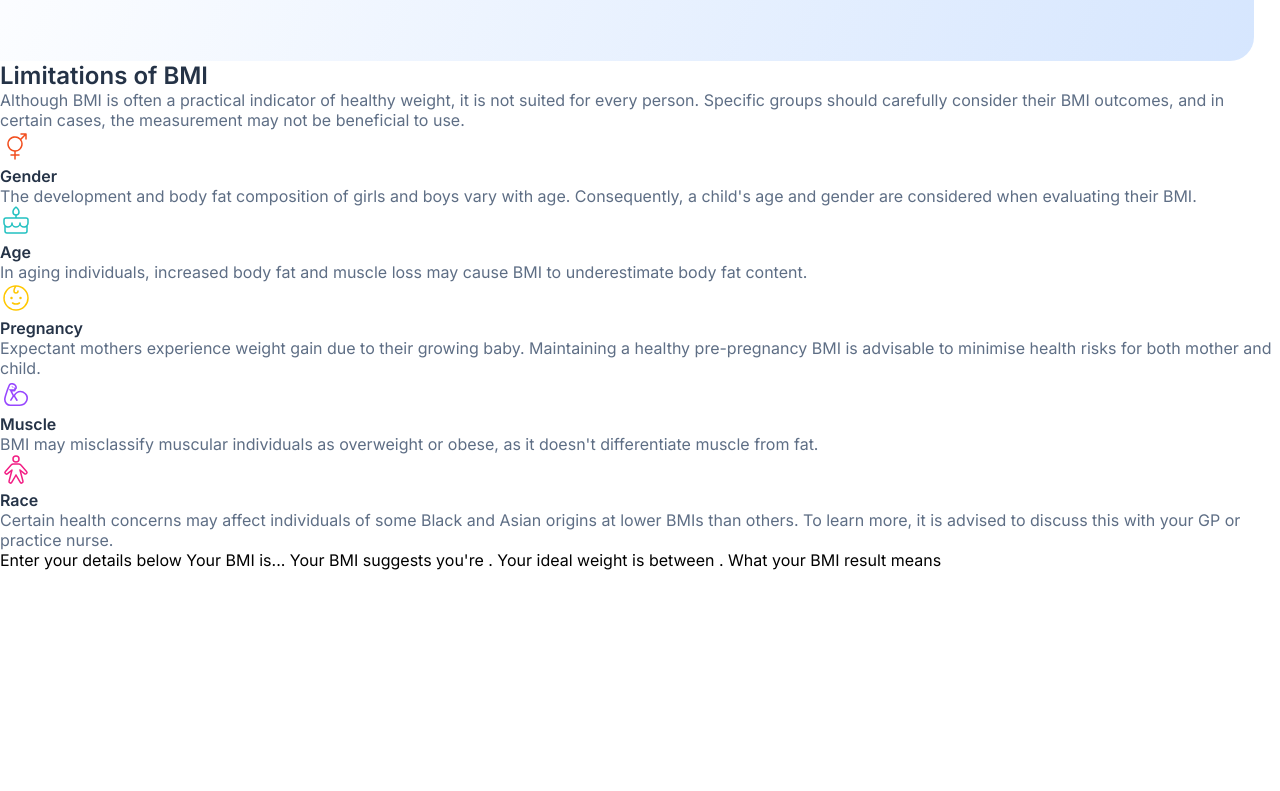
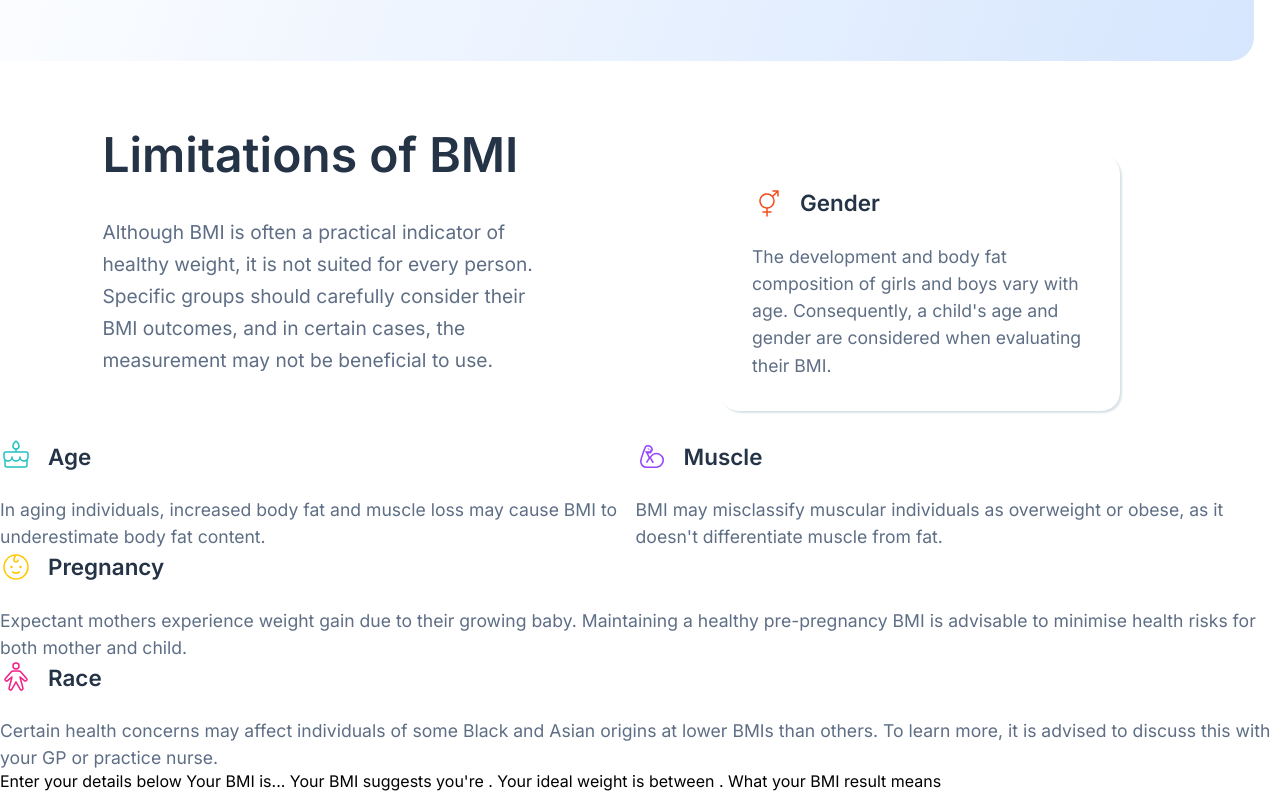
Before and after one commit to philipmontford/bmi-calculator, a plain HTML site: page bmi-calculator/starter-code/index.html in a window 1280 px wide. Shown: the part 1769-2560 px from the top of the page. Before the commit the page ends 2339 px from the top, so only its background shows below. Drawn offline with Linux system fonts and the light colour scheme; a script that the page names is missing.

Commit message:
Last Section
Tip Card section.

```diff
--- a/bmi-calculator/starter-code/index.html
+++ b/bmi-calculator/starter-code/index.html
@@ -180,7 +180,8 @@
 
       </div>
 
-      <div class="class gender">
+      <div class="card-limit">
+        <div class="card gender">
           <div class="tips-cards-header">
             <svg xmlns="http://www.w3.org/2000/svg" width="32" height="32" fill="none" viewBox="0 0 32 32"><path fill="#F24E1E" d="M26 3.25h-5a.75.75 0 1 0 0 1.5h3.19l-3.75 3.742a7.75 7.75 0 1 0-6.19 13.22v2.538H11a.75.75 0 1 0 0 1.5h3.25V29a.75.75 0 1 0 1.5 0v-3.25H19a.75.75 0 1 0 0-1.5h-3.25v-2.538A7.75 7.75 0 0 0 21.41 9.65l3.84-3.84V9a.75.75 0 1 0 1.5 0V4a.75.75 0 0 0-.75-.75Zm-11 17A6.25 6.25 0 1 1 21.25 14 6.257 6.257 0 0 1 15 20.25Z"/>
             </svg>
@@ -191,6 +192,9 @@
           a child's age and gender are considered when evaluating their BMI.
         </p>
         </div>
+      </div>
+    </div>
+      <div class="second-card">
         <div class="card age">
           <div class="tips-cards-header">
             <svg xmlns="http://www.w3.org/2000/svg" width="32" height="32" fill="none" viewBox="0 0 32 32"><path fill="#22C1C1" d="M28.75 14A2.75 2.75 0 0 0 26 11.25h-9.25V9.675a3.756 3.756 0 0 0 3-3.675c0-3.362-3.198-5.534-3.334-5.625a.75.75 0 0 0-.832 0C15.448.466 12.25 2.638 12.25 6a3.756 3.756 0 0 0 3 3.675v1.575H6A2.75 2.75 0 0 0 3.25 14v2.916c0 1.066.352 2.1 1 2.947V25A2.75 2.75 0 0 0 7 27.75h18A2.75 2.75 0 0 0 27.75 25v-5.137a4.85 4.85 0 0 0 1-2.947V14Zm-15-8c0-1.925 1.5-3.426 2.25-4.055.75.625 2.25 2.125 2.25 4.055a2.25 2.25 0 0 1-4.5 0Zm-9 8A1.25 1.25 0 0 1 6 12.75h20A1.25 1.25 0 0 1 27.25 14v2.916c0 1.79-1.416 3.285-3.157 3.333A3.25 3.25 0 0 1 20.75 17a.75.75 0 1 0-1.5 0 3.25 3.25 0 1 1-6.5 0 .75.75 0 1 0-1.5 0 3.251 3.251 0 0 1-3.343 3.25c-1.74-.049-3.157-1.544-3.157-3.334V14ZM25 26.25H7A1.25 1.25 0 0 1 5.75 25v-3.836a4.6 4.6 0 0 0 2.117.586 4.726 4.726 0 0 0 3.446-1.345c.26-.254.49-.537.687-.843a4.75 4.75 0 0 0 8 0c.198.306.43.589.69.843A4.716 4.716 0 0 0 24 21.75h.134a4.6 4.6 0 0 0 2.116-.586V25A1.25 1.25 0 0 1 25 26.25Z"/>
@@ -202,8 +206,20 @@
           </p>
         </div>
 
+        <div class="card muscle">
+          <div class="tips-cards-header">
+            <svg xmlns="http://www.w3.org/2000/svg" width="32" height="32" fill="none" viewBox="0 0 32 32"><path fill="#9747FF" d="M10.44 28h9.154C25.368 28 28 23.732 28 19.77a6.877 6.877 0 0 0-.68-2.677 6.836 6.836 0 0 0-1.678-2.188 7.96 7.96 0 0 0-5.336-2.216 7.924 7.924 0 0 0-3.752 1.188 7.99 7.99 0 0 0-2.73 2.852 932.84 932.84 0 0 1-1.615-3.254h1.697c.503-.031.98-.232 1.355-.57.376-.338.628-.793.715-1.292a2.707 2.707 0 0 0 .963-2.174c0-2.955-3.284-4.438-5.11-4.438-2.493-.059-3.216 1.763-3.863 3.393l-.028.073C7.534 9.509 4 18.748 4 21.554a6.558 6.558 0 0 0 1.844 4.588 6.25 6.25 0 0 0 4.596 1.856V28ZM9.43 9.06c.7-1.763 1.089-2.444 2.33-2.444h.055c1.195 0 3.52.996 3.52 2.824.021.184-.007.37-.082.539a1.5 1.5 0 0 0-.366-.35.76.76 0 0 0-.41-.139h-.426c-.415-.527-1.691-1.462-2.684-1.286l1.04 1.33h1.485l.215.516c.266.637.174.955.088 1.093a.447.447 0 0 1-.334.21H8.826l.495.65c.217.284.506.506.789.675.002.121.03.24.084.35l.222.447v.002c.47.948 1.56 3.144 2.145 4.316-.02.029-.04.059-.058.089l-2.32 3.793a.812.812 0 0 0 .264 1.11.797.797 0 0 0 1.103-.265l2.084-3.41a.999.999 0 0 0 .218.027c.082-.003.162-.016.24-.038l2.152 3.569a.803.803 0 0 0 1.101.271.806.806 0 0 0 .27-1.108l-2.376-3.94a1.659 1.659 0 0 0-.113-.163 6.328 6.328 0 0 1 2.142-2.399 6.272 6.272 0 0 1 3.037-1.027 6.353 6.353 0 0 1 4.249 1.784 5.31 5.31 0 0 1 1.843 3.684c-.001 3.293-2.105 6.616-6.803 6.616H10.44a4.692 4.692 0 0 1-3.454-1.372 4.917 4.917 0 0 1-1.381-3.445c0-2.13 2.764-9.758 3.826-12.509Z"/>
+            </svg>
+            <h4>Muscle</h4>
+          </div>
+          <p>BMI may misclassify muscular individuals as overweight or obese, as it doesn't
+            differentiate muscle from fat.
+          </p>
+        </div>
+      </div>
+
       <div class="card pregnancy">
-        <div class="tips-card-header">
+        <div class="tips-cards-header">
           <svg xmlns="http://www.w3.org/2000/svg" width="32" height="32" fill="none" viewBox="0 0 32 32"><path fill="#FFC700" d="M11.5 17.25a1.25 1.25 0 1 1 0-2.5 1.25 1.25 0 0 1 0 2.5Zm9-2.5a1.25 1.25 0 1 0 0 2.5 1.25 1.25 0 0 0 0-2.5Zm-1.4 5.615a5.875 5.875 0 0 1-6.2 0 .75.75 0 0 0-.8 1.27 7.375 7.375 0 0 0 7.8 0 .751.751 0 0 0-.8-1.27ZM28.75 16A12.75 12.75 0 1 1 16 3.25 12.765 12.765 0 0 1 28.75 16Zm-1.5 0A11.263 11.263 0 0 0 16.366 4.756C14.787 6.904 14.75 8.981 14.75 9a1.25 1.25 0 0 0 2.5 0 .75.75 0 1 1 1.5 0 2.75 2.75 0 1 1-5.5 0c0-.094.019-1.978 1.268-4.152A11.25 11.25 0 1 0 27.25 16Z"/>
           </svg>
           <h4>Pregnancy</h4>
@@ -214,19 +230,8 @@
         </p>
       </div>
 
-      <div class="card muscle">
-        <div class="tips-card-muscle">
-          <svg xmlns="http://www.w3.org/2000/svg" width="32" height="32" fill="none" viewBox="0 0 32 32"><path fill="#9747FF" d="M10.44 28h9.154C25.368 28 28 23.732 28 19.77a6.877 6.877 0 0 0-.68-2.677 6.836 6.836 0 0 0-1.678-2.188 7.96 7.96 0 0 0-5.336-2.216 7.924 7.924 0 0 0-3.752 1.188 7.99 7.99 0 0 0-2.73 2.852 932.84 932.84 0 0 1-1.615-3.254h1.697c.503-.031.98-.232 1.355-.57.376-.338.628-.793.715-1.292a2.707 2.707 0 0 0 .963-2.174c0-2.955-3.284-4.438-5.11-4.438-2.493-.059-3.216 1.763-3.863 3.393l-.028.073C7.534 9.509 4 18.748 4 21.554a6.558 6.558 0 0 0 1.844 4.588 6.25 6.25 0 0 0 4.596 1.856V28ZM9.43 9.06c.7-1.763 1.089-2.444 2.33-2.444h.055c1.195 0 3.52.996 3.52 2.824.021.184-.007.37-.082.539a1.5 1.5 0 0 0-.366-.35.76.76 0 0 0-.41-.139h-.426c-.415-.527-1.691-1.462-2.684-1.286l1.04 1.33h1.485l.215.516c.266.637.174.955.088 1.093a.447.447 0 0 1-.334.21H8.826l.495.65c.217.284.506.506.789.675.002.121.03.24.084.35l.222.447v.002c.47.948 1.56 3.144 2.145 4.316-.02.029-.04.059-.058.089l-2.32 3.793a.812.812 0 0 0 .264 1.11.797.797 0 0 0 1.103-.265l2.084-3.41a.999.999 0 0 0 .218.027c.082-.003.162-.016.24-.038l2.152 3.569a.803.803 0 0 0 1.101.271.806.806 0 0 0 .27-1.108l-2.376-3.94a1.659 1.659 0 0 0-.113-.163 6.328 6.328 0 0 1 2.142-2.399 6.272 6.272 0 0 1 3.037-1.027 6.353 6.353 0 0 1 4.249 1.784 5.31 5.31 0 0 1 1.843 3.684c-.001 3.293-2.105 6.616-6.803 6.616H10.44a4.692 4.692 0 0 1-3.454-1.372 4.917 4.917 0 0 1-1.381-3.445c0-2.13 2.764-9.758 3.826-12.509Z"/>
-          </svg>
-          <h4>Muscle</h4>
-        </div>
-        <p>BMI may misclassify muscular individuals as overweight or obese, as it doesn't
-          differentiate muscle from fat.
-        </p>
-      </div>
-
       <div class="card race">
-        <div class="tips-card-header">
+        <div class="tips-cards-header">
           <svg xmlns="http://www.w3.org/2000/svg" width="32" height="32" fill="none" viewBox="0 0 32 32"><path fill="#F21E84" d="M16 8.75a3.75 3.75 0 1 0 0-7.5 3.75 3.75 0 0 0 0 7.5Zm0-6a2.25 2.25 0 1 1 0 4.5 2.25 2.25 0 0 1 0-4.5Zm11.11 14.177-5.651-6.407a3.75 3.75 0 0 0-2.813-1.27h-5.292a3.75 3.75 0 0 0-2.813 1.269L4.89 16.927a2.25 2.25 0 0 0 3.168 3.198l2.638-2.116-2.266 8.606a2.25 2.25 0 0 0 4.094 1.868L16 22.5l3.476 5.989a2.25 2.25 0 0 0 4.094-1.868l-2.266-8.608 2.639 2.112a2.25 2.25 0 0 0 3.167-3.195v-.003Zm-1.079 2.103a.75.75 0 0 1-1.061 0 .523.523 0 0 0-.061-.055l-4.439-3.56a.75.75 0 0 0-1.195.775l2.859 10.866a.966.966 0 0 0 .046.125.75.75 0 1 1-1.36.634.542.542 0 0 0-.031-.06l-4.14-7.13a.75.75 0 0 0-1.298 0l-4.14 7.131a.534.534 0 0 0-.031.06.75.75 0 0 1-1.36-.633.954.954 0 0 0 .046-.125l2.859-10.867a.75.75 0 0 0-.316-.816.759.759 0 0 0-.409-.125.75.75 0 0 0-.47.165l-4.439 3.56a.523.523 0 0 0-.061.055.75.75 0 0 1-1.061-1.061L6 17.935l5.665-6.424a2.25 2.25 0 0 1 1.688-.761h5.292a2.25 2.25 0 0 1 1.688.761L26 17.935l.032.034a.748.748 0 0 1 0 1.061Z"/>
           </svg>
 
--- a/bmi-calculator/starter-code/styles.css
+++ b/bmi-calculator/starter-code/styles.css
@@ -294,6 +294,67 @@ input [type="radio"]:checked::before {
   font-size: 1.2rem;
   line-height: 2rem;
 }
+
+.limits {
+  width: 100%;
+  height: auto;
+  display: grid;
+  grid-template-columns: repeat(auto-fit, minmax(250px, 1fr));
+  align-items: center;
+  padding: 5% 8%;
+  background: var(--white);
+  gap: 10rem;
+}
+
+.limits-text h2 {
+  font-size: 3rem;
+  margin-bottom: 2rem;
+}
+
+.limits-text p {
+  font-size: 1.2rem;
+  line-height: 2rem;
+}
+
+.card-limit {
+  position: relative;
+}
+
+.gender {
+  width: 25rem;
+  height: auto;
+  display: flex;
+  flex-direction: column;
+  background: var(--white);
+  box-shadow: 2px 2px 2px var(--border);
+  position: absolute;
+  top: -6rem;
+  padding: 2rem;
+  border-radius: 1.2rem;
+}
+
+.tips-cards-header {
+  display: flex;
+  align-items: center;
+  gap: 1rem;
+  margin-bottom: 1.5rem;
+}
+
+.tips-cards-header h4 {
+  font-weight: 600;
+  font-size: 1.4rem;
+}
+
+.card p {
+  font-size: 1.1rem;
+  line-height: 1.7rem;
+}
+
+.second-card {
+  display: flex;
+  align-items: center;
+  justify-content: space-between;
+}
 /* header,
 .summary,
 .summary,
```
Lines whose indentation alone changed are shown as unchanged.
